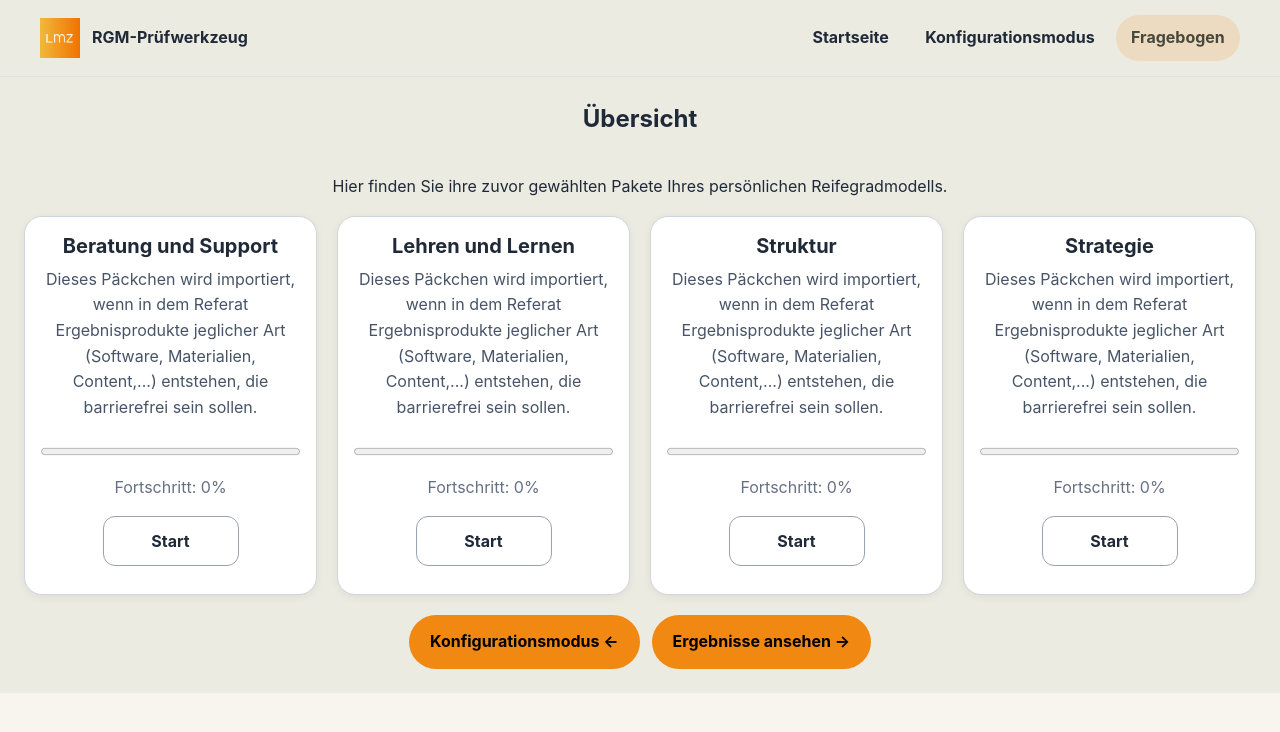
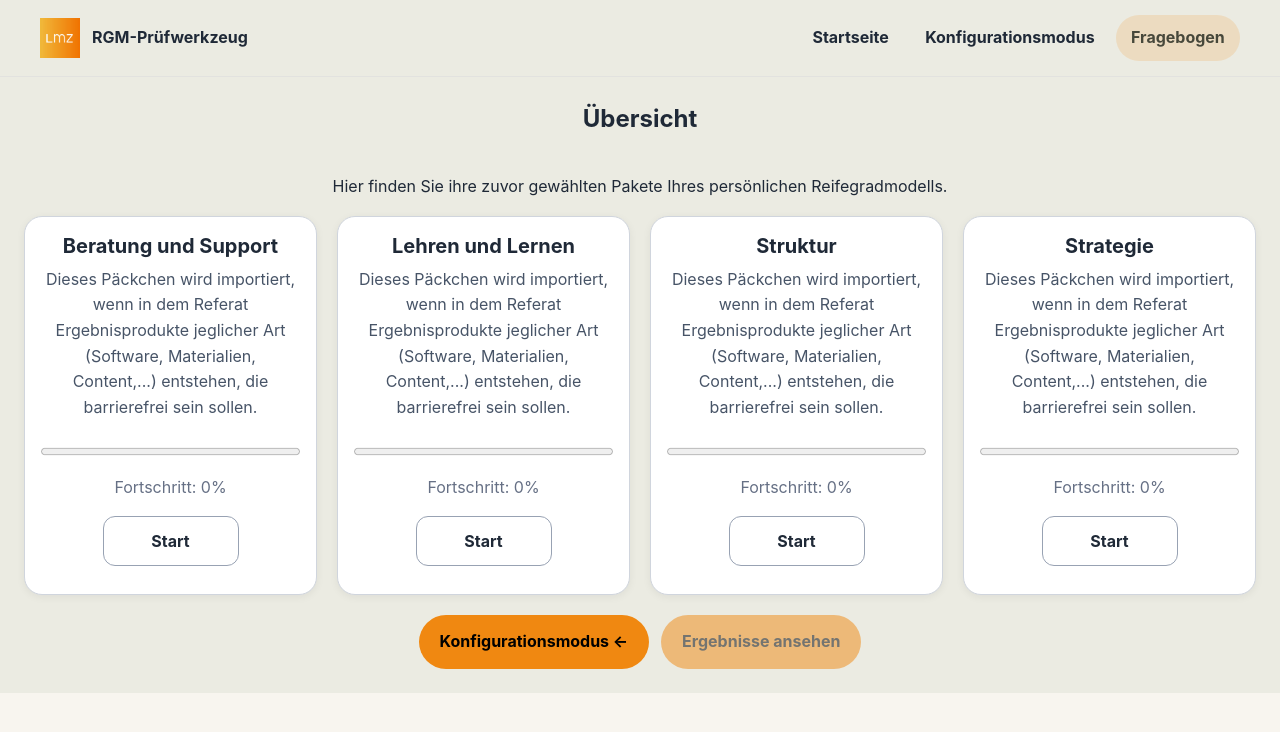
Before and after one commit to zimmermanng/RGM-Webservice-public, a React (Create React App) app in the folder frontend/: page /dimensions in a window 1280 px wide. Shown: the top 732 px of the page. Built offline with nearby package versions, Linux system fonts and the light colour scheme.

Commit message:
Results Button Dimensions Übersicht

```diff
--- a/frontend/src/components.css
+++ b/frontend/src/components.css
@@ -800,3 +800,8 @@ td span.nicht-bewertet {
     flex: 1 1 10rem;
   }
 }
+
+.results:disabled {
+  opacity: 0.5;
+  cursor: not-allowed;
+}
--- a/frontend/src/pages/DimensionsPage.js
+++ b/frontend/src/pages/DimensionsPage.js
@@ -5,6 +5,9 @@ import { Link } from "react-router-dom";
 
 const DimensionsPage = ({ activeCompany }) => {
   const stored = localStorage.getItem("activeDimensions");
+  const activeDimensions = JSON.parse(
+  localStorage.getItem("activeDimensions") || "[]"
+);
   const activeIds = stored ? JSON.parse(stored) : null;
 
   const dimensionen = activeIds
@@ -15,6 +18,18 @@ const DimensionsPage = ({ activeCompany }) => {
 
   // 🔹 Antworten aus localStorage laden
   const storedAnswers = JSON.parse(localStorage.getItem("answers") || "{}");
+
+  const allCompleted = dimensionen.every((dimension) => {
+    const answeredObj = storedAnswers[dimension.id] || {};
+    const answeredCount = Object.keys(answeredObj).length;
+
+    const totalQuestions = dimension.handlungsfelder.reduce(
+      (sum, hf) => sum + (hf.fragen?.length || 0),
+      0,
+    );
+
+    return totalQuestions > 0 && answeredCount === totalQuestions;
+  });
 
   return (
     <div className="mainContainer">
@@ -58,8 +73,11 @@ const DimensionsPage = ({ activeCompany }) => {
                 <button className="editButton">Konfigurationsmodus ←</button>
               </Link>
             </div>
-
-            <button className="results"> Ergebnisse ansehen →</button>
+            <Link to="/rawresults">
+              <button className="results" disabled={!allCompleted}>
+                Ergebnisse ansehen
+              </button>
+            </Link>
           </>
         )}
       </div>
```
